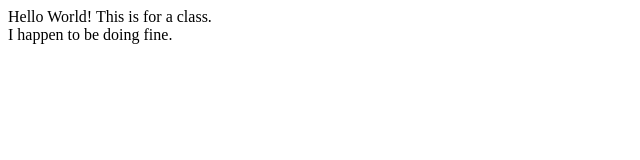
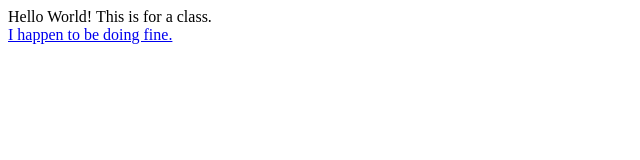
Before and after one commit to LaurenSieh/hello-world, a plain HTML site: page index.html in a window 1280 px wide. Shown: the whole page, without its empty margins (0-640 px from the left). Drawn offline with Linux system fonts and the light colour scheme.

Commit message:
Create link

```diff
--- a/index.html
+++ b/index.html
@@ -11,7 +11,7 @@
     <div>
       Hello World! This is for a class.
     </div>
-    <a herf="how-are-you">
+    <a href="how-are-you">
      I happen to be doing fine.
     </a>
   </body>
```
